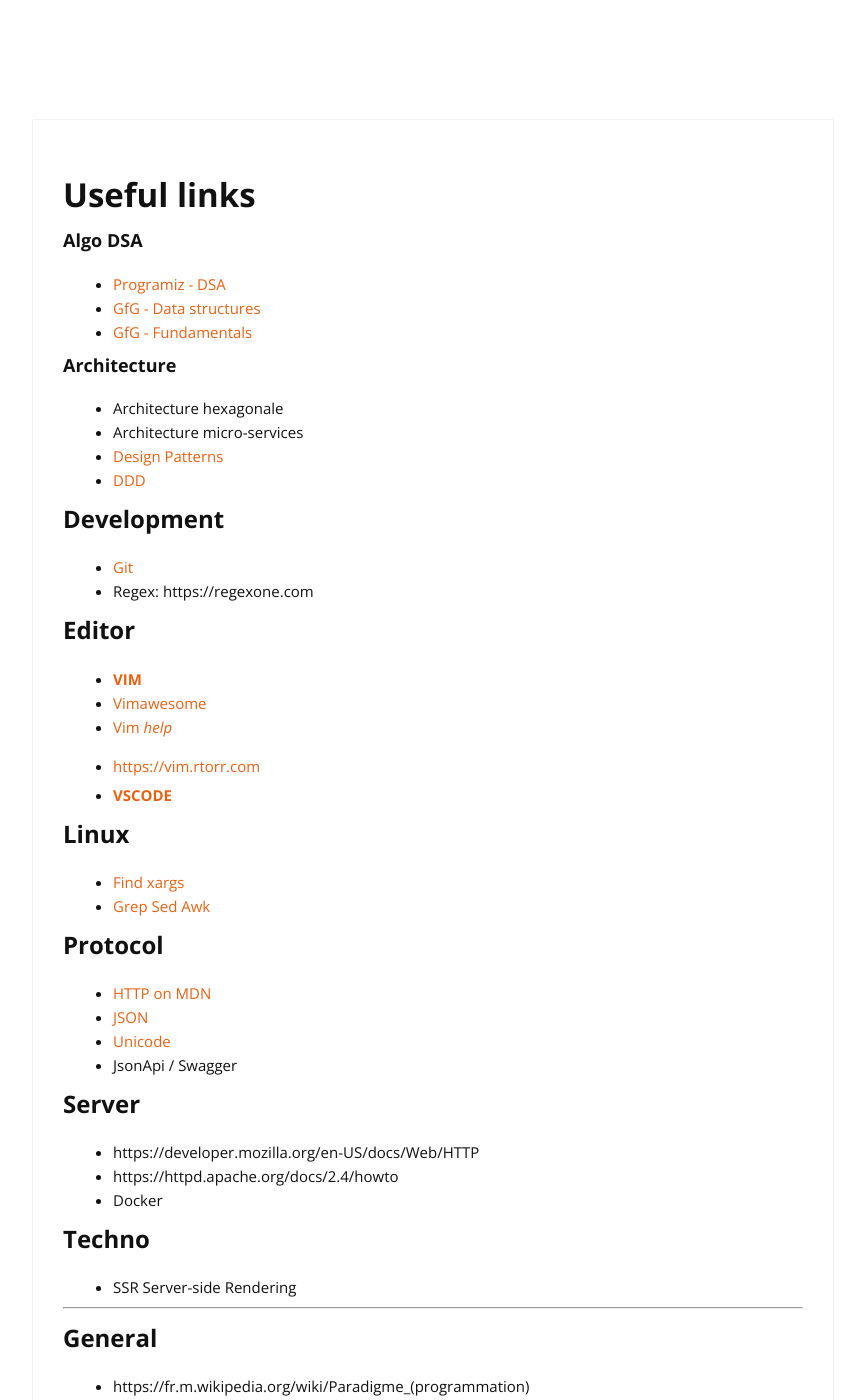
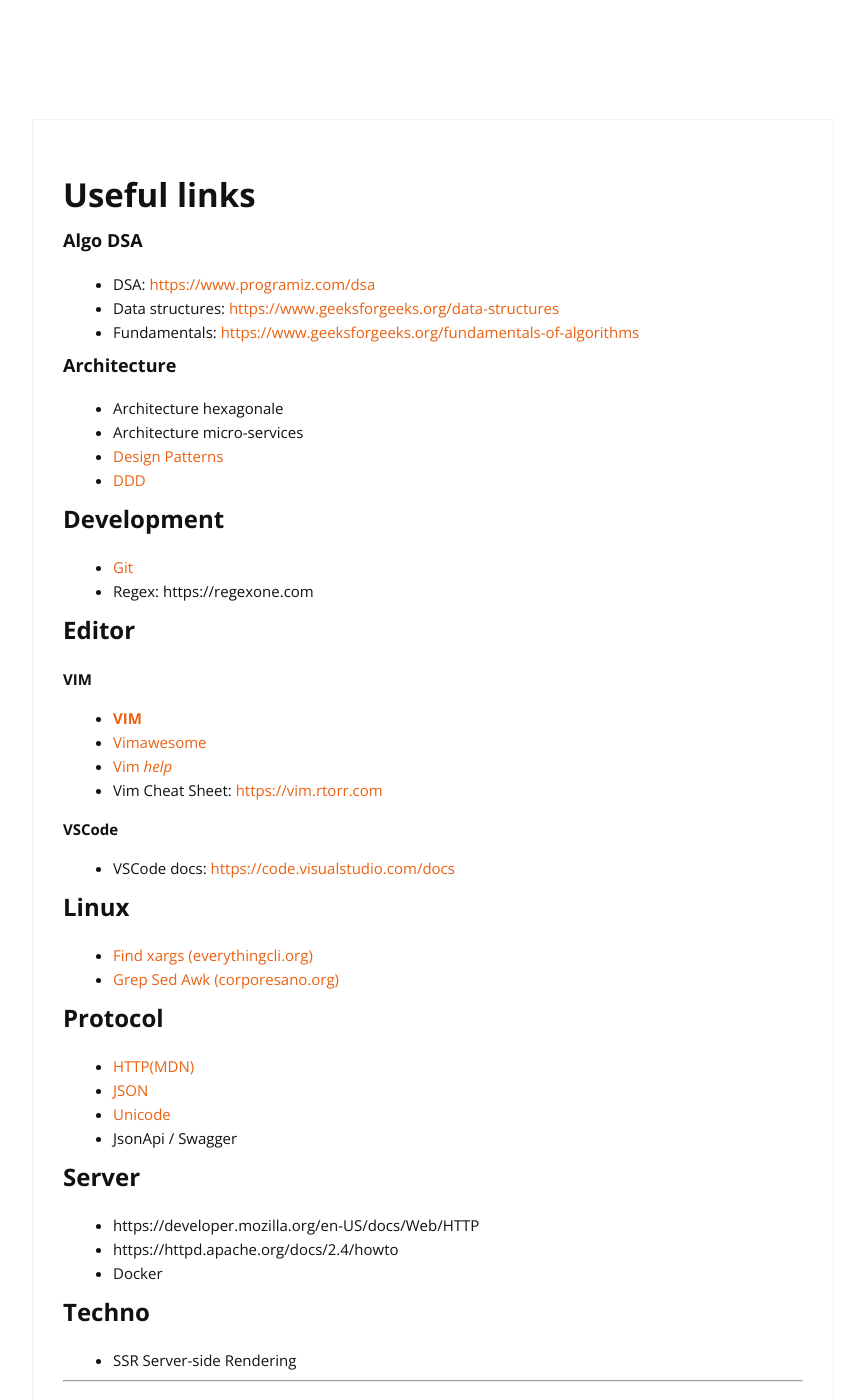
Before and after one commit to cylmat/cylmat.github.io, a Jekyll site: the page built from _pages/USEFUL.md, in a window 1280 px wide and 1400 px high. Shown: the whole window, without its empty margins (207-1072 px from the left). Built offline with Jekyll 4.4.1, drawn with Linux system fonts in a browser that asks for light colours; nearby versions of some CDN libraries.

Commit message:
Update USEFUL.md

```diff
--- a/_pages/USEFUL.md
+++ b/_pages/USEFUL.md
@@ -5,49 +5,51 @@
 ---
 
 ### Algo DSA
-+ [Programiz - DSA](https://www.programiz.com/dsa)
-+ [GfG - Data structures](https://www.geeksforgeeks.org/data-structures)
-+ [GfG - Fundamentals](https://www.geeksforgeeks.org/fundamentals-of-algorithms)
++ DSA: [https://www.programiz.com/dsa](https://www.programiz.com/dsa)
++ Data structures: [https://www.geeksforgeeks.org/data-structures](https://www.geeksforgeeks.org/data-structures)
++ Fundamentals: [https://www.geeksforgeeks.org/fundamentals-of-algorithms](https://www.geeksforgeeks.org/fundamentals-of-algorithms)
 
 ### Architecture
-* Architecture hexagonale
-* Architecture micro-services
-* [Design Patterns](https://en.wikipedia.org/wiki/Software_design_pattern)
-* [DDD](https://alexsoyes.com/ddd-domain-driven-design)
++ Architecture hexagonale
++ Architecture micro-services
++ [Design Patterns](https://en.wikipedia.org/wiki/Software_design_pattern)
++ [DDD](https://alexsoyes.com/ddd-domain-driven-design)
 
 ## Development
 + [Git](https://git-scm.com/doc)
 + Regex: https://regexone.com
 
 ## Editor
-* [**VIM**](https://www.vim.org)
-* [Vimawesome](https://vimawesome.com)
-* [Vim _help_](https://vimhelp.org)
-* [https://vim.rtorr.com](Vim Cheat Sheet)
+**VIM**
++ [**VIM**](https://www.vim.org)
++ [Vimawesome](https://vimawesome.com)
++ [Vim _help_](https://vimhelp.org)
++ Vim Cheat Sheet: [https://vim.rtorr.com](https://vim.rtorr.com)
 
-+ [**VSCODE**](https://code.visualstudio.com/docs)
+**VSCode**
+- VSCode docs: [https://code.visualstudio.com/docs](https://code.visualstudio.com/docs)
 
 ## Linux
-- [Find xargs](https://www.everythingcli.org/find-exec-vs-find-xargs)
-- [Grep Sed Awk](http://www.corporesano.org/doc-site/grepawksed.html)
+- [Find xargs (everythingcli.org)](https://www.everythingcli.org/find-exec-vs-find-xargs)
+- [Grep Sed Awk (corporesano.org)](http://www.corporesano.org/doc-site/grepawksed.html)
 
 ## Protocol
-* [HTTP on MDN](https://developer.mozilla.org/fr/docs/Web/HTTP)
-* [JSON](https://www.json.org)
-* [Unicode](https://home.unicode.org)
-* JsonApi / Swagger
++ [HTTP(MDN)](https://developer.mozilla.org/fr/docs/Web/HTTP)
++ [JSON](https://www.json.org)
++ [Unicode](https://home.unicode.org)
++ JsonApi / Swagger
 
 ## Server
-* https://developer.mozilla.org/en-US/docs/Web/HTTP
-* https://httpd.apache.org/docs/2.4/howto
-* Docker
++ https://developer.mozilla.org/en-US/docs/Web/HTTP
++ https://httpd.apache.org/docs/2.4/howto
++ Docker
 
 ## Techno
-* SSR Server-side Rendering
++ SSR Server-side Rendering
 
 ---
 ## General
-- https://fr.m.wikipedia.org/wiki/Paradigme_(programmation)
++ https://fr.m.wikipedia.org/wiki/Paradigme_(programmation)
 
 ### Interest
 - https://www.dev-box.app: Developer Toolbox
```
